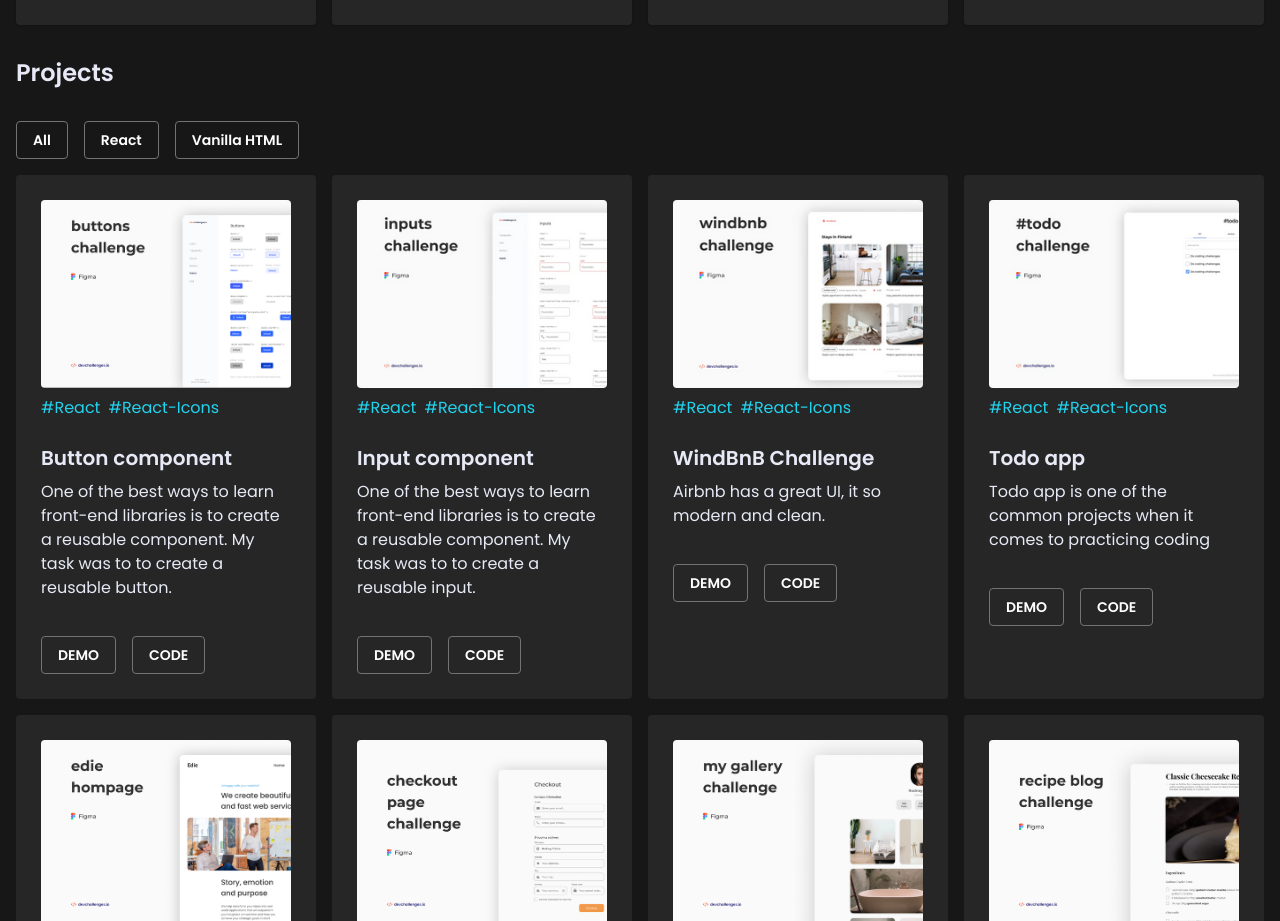
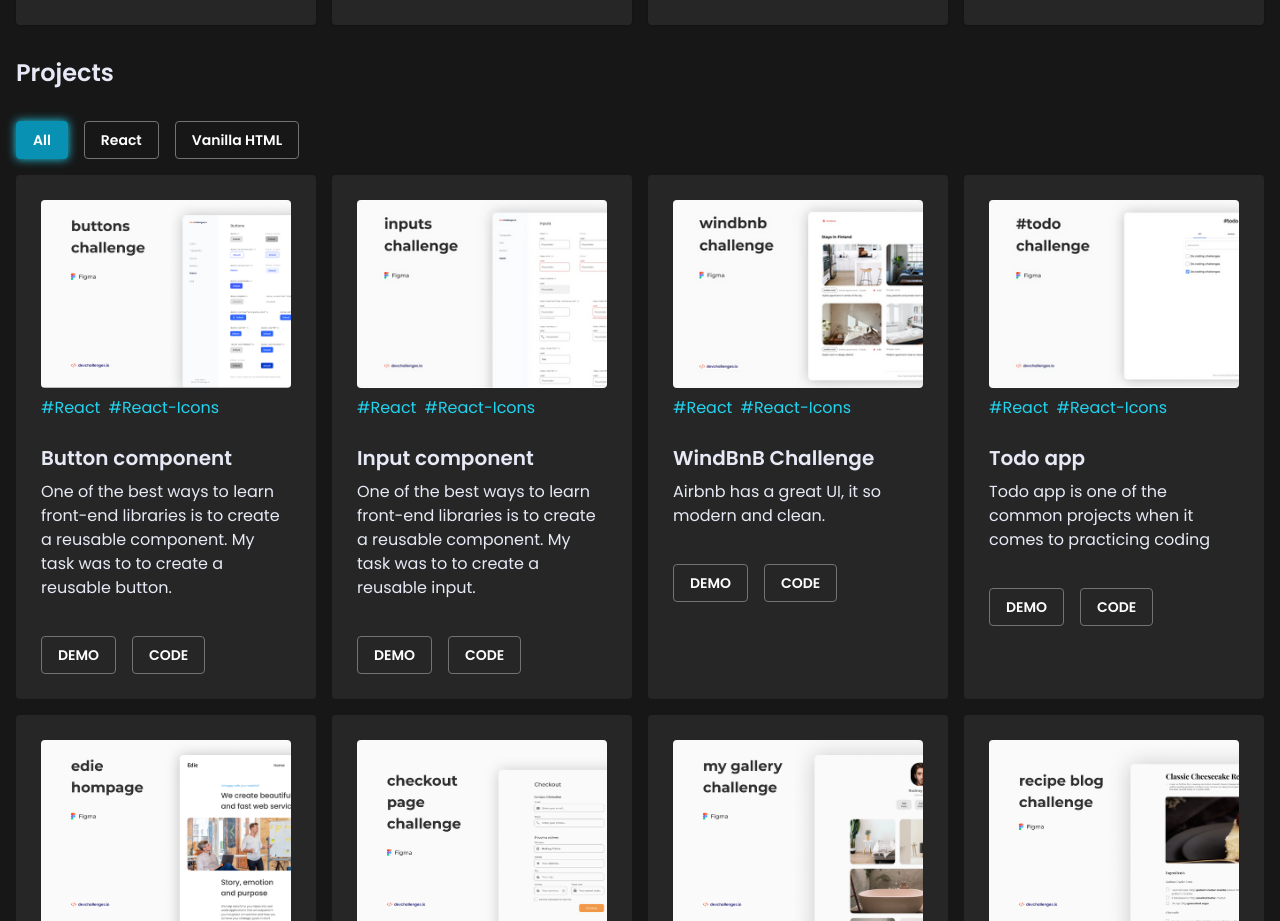
Before and after one commit to houssam-developer/my-portfolio, a React (Vite) app: page / in a window 1280 px wide. Shown: the part 2240-3161 px from the top of the page. Built offline with nearby package versions, Linux system fonts and the light colour scheme.

Commit message:
feat: add state active to button

```diff
--- a/src/App.jsx
+++ b/src/App.jsx
@@ -26,6 +26,10 @@ function App() {
 	const [projectsAll, setProjectsAll] = useState([]);
 	const [projectsReact, setProjectsReact] = useState([]);
 	const [projectsVanilla, setProjectsVanilla] = useState([]);
+
+	const btnProjectsAll = useRef();
+	const btnProjectsReact = useRef();
+	const btnProjectsVanilla = useRef();
 
 	// WARN: on each render empty [] is applied to projectAll => don't do that
 	// let projectAll = [];
@@ -123,16 +127,31 @@ function App() {
 
 	function handleBtnAllEvent(e) {
 		e.preventDefault();
+
+		btnProjectsReact.current.classList.remove('btn-shadow--active');
+		btnProjectsVanilla.current.classList.remove('btn-shadow--active');
+		btnProjectsAll.current.classList.add('btn-shadow--active');
+
 		setTypeProject(ProjectType.ALL);
 	}
 
 	function handleBtnReactEvent(e) {
 		e.preventDefault();
+
+		btnProjectsAll.current.classList.remove('btn-shadow--active');
+		btnProjectsVanilla.current.classList.remove('btn-shadow--active');
+		btnProjectsReact.current.classList.add('btn-shadow--active');
+
 		setTypeProject(ProjectType.REACT);
 	}
 
 	function handleBtnVanillaHTMLEvent(e) {
 		e.preventDefault();
+
+		btnProjectsAll.current.classList.remove('btn-shadow--active');
+		btnProjectsReact.current.classList.remove('btn-shadow--active');
+		btnProjectsVanilla.current.classList.add('btn-shadow--active');
+
 		setTypeProject(ProjectType.VANILLA);
 	}
 
@@ -324,9 +343,9 @@ function App() {
 			<section id='#sectionProjects' className='p-4 text-primary'>
 				<h2 className='text-2xl font-sans font-semibold mb-4'>Projects</h2>
 				<div className='flex gap-4 items-center py-4'>
-					<button className='btn-shadow' onClick={handleBtnAllEvent}>All</button>
-					<button className='btn-shadow' onClick={handleBtnReactEvent}>React</button>
-					<button className='btn-shadow' onClick={handleBtnVanillaHTMLEvent}>Vanilla HTML</button>
+					<button ref={btnProjectsAll} className='btn-shadow btn-shadow--active' onClick={handleBtnAllEvent}>All</button>
+					<button ref={btnProjectsReact} className='btn-shadow' onClick={handleBtnReactEvent}>React</button>
+					<button ref={btnProjectsVanilla} className='btn-shadow' onClick={handleBtnVanillaHTMLEvent}>Vanilla HTML</button>
 				</div>
 
 				<ul className='container-layout-grid-four'>
@@ -356,29 +375,6 @@ function App() {
 						)
 					}
 				</ul>
-
-				{/* <div className='max-w-[400px] rounded p-6 bg-neutral-700 flex flex-col gap-4 border-[1px]
-				border-neutral-500 hover:border-cyan-400'>
-					<div className=''>
-						<div className='container-ratio-4-3'>
-							<img className='child-ratio object-left rounded' src="src/images/challenges/button-challenge.png" alt="" />
-						</div>
-						<ul className='flex gap-1 py-2'>
-							<li>#React</li>
-						</ul>
-
-					</div>
-					<div className='pb-5'>
-						<h3 className='font-semibold text-xl font-sans mb-2'>Button Component</h3>
-						<p className='text-md font-normal'>One of the best ways to learn front-end libraries is to create a reusable component. My task was to to create a reusable button.</p>
-					</div>
-
-					<div className='flex gap-4'>
-						<a className='btn-shadow' href="https://button-component-he.netlify.app/">DEMO</a>
-						<a className='btn-shadow' href="https://github.com/houssam-developer/button-component">CODE</a>
-					</div>
-				</div> */}
-
 			</section>
 
 		</div>
--- a/src/App.scss
+++ b/src/App.scss
@@ -59,4 +59,8 @@
 	&:hover {
 		@apply border-cyan-600 shadow-[0_0_10px_#22d3ee];
 	}
+
+	&--active {
+		@apply bg-cyan-600 border-cyan-600 shadow-[0_0_10px_#22d3ee];
+	}
 }
```
